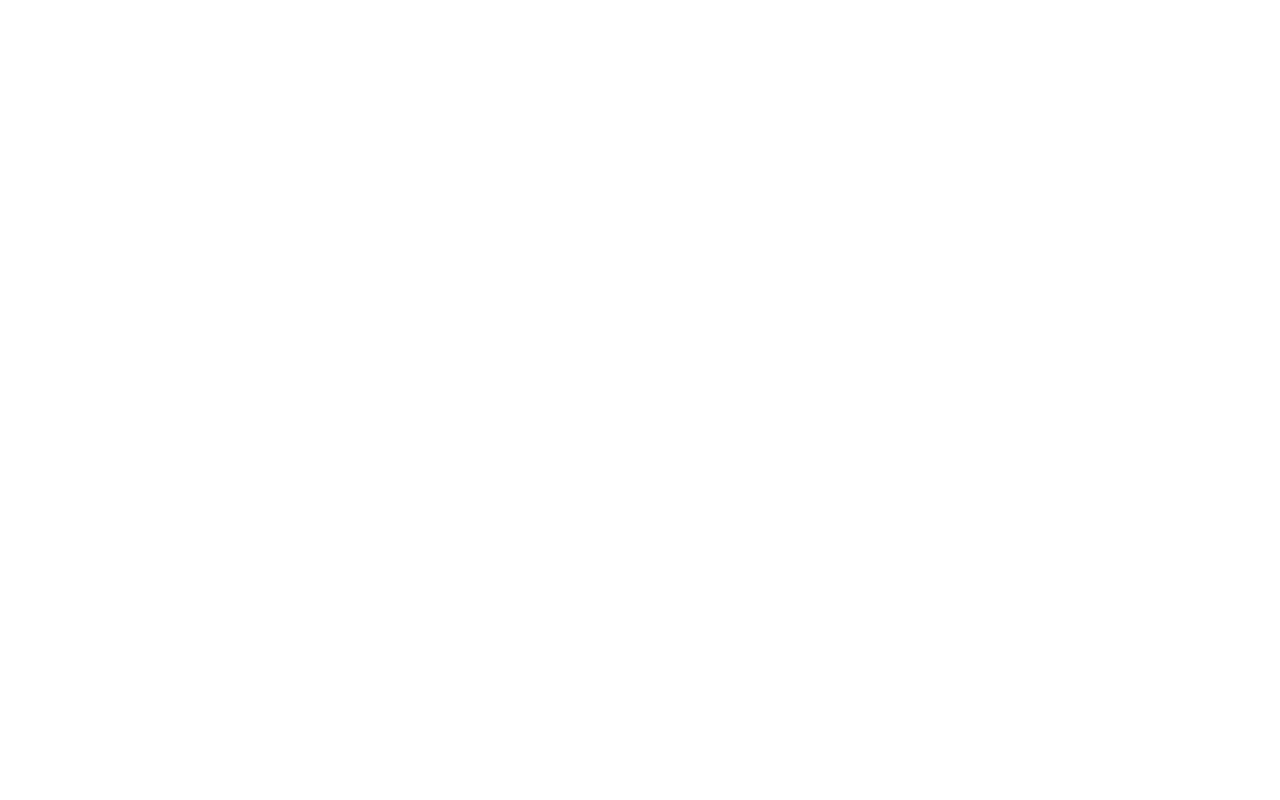
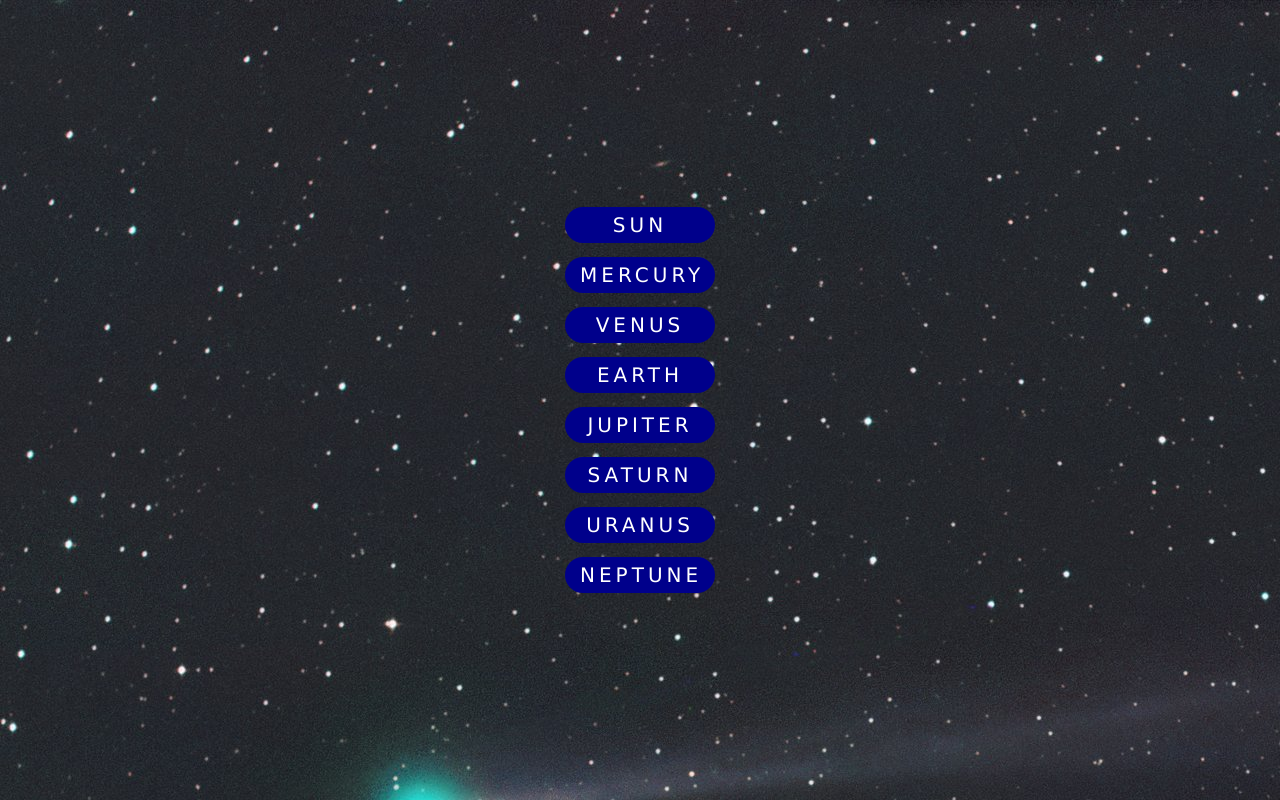
Before and after one commit to Ibra-him-elgharras/Template-2, a plain HTML site: page index.html in a window 1280 px wide. Drawn offline with Linux system fonts and the light colour scheme.

Commit message:
finished

```diff
--- a/CSS/style.css
+++ b/CSS/style.css
@@ -0,0 +1,96 @@
+*{
+    margin: 0;
+    padding: 0;
+}
+
+body{
+    background: linear-gradient(#01012e, #240019);
+    height: 100vh;
+    font-family: Verdana, Geneva, Tahoma, sans-serif;
+}
+
+section{
+    background: url(/image/f4isl8gwiaaqki3.jpg);
+    height: 100vh;
+    display: flex;
+    justify-content: center;
+    align-items: center;
+}
+
+ul{
+    text-align: center;
+}
+
+ul:hover li a{
+    background: red;
+    opacity: 0;
+}
+
+ul li{
+    list-style: none;
+    margin: 14px 0;
+}
+
+ul li a{
+    color: white;
+    text-decoration: none;
+    text-transform: uppercase;
+    font-size: 20px;
+    letter-spacing: 4px;
+    font-weight: 500;
+    background: darkblue;
+    padding: 6px 15px;
+    border-radius: 20px;
+    display: inline-block;
+    width: 120px;
+    transition: 0.5s;
+    position: relative;
+    z-index: 10;
+}
+
+ul li a:hover{
+    transform: scale(1.4);
+    background: darkmagenta;
+    opacity: 1;
+}
+
+ul li::after{
+    content: attr(data-text);
+    color: white;
+    position: absolute;
+    left: 50%;
+    top: 50%;
+    transform: translate(-50%,-50%);
+    font-size: 80px;
+    font-weight: 900;
+    text-transform: uppercase;
+    opacity: 0;
+    letter-spacing: 50px;
+    pointer-events: none;
+    transition: 0.5s;
+}
+
+ul li:hover:after{
+    opacity: 0.5;
+    letter-spacing: 5px;
+}
+
+ul li::before{
+    content: '';
+    width: 180px;
+    height: 80px;
+    background: white;
+    position: absolute;
+    left: 50%;
+    top: 50%;
+    transform: translate(-50%,-50%);
+    border-radius: 50%;
+    box-shadow: 0 0 80px red;
+    opacity: 0;
+    transition: 0.5s;
+}
+
+ul li:hover::before{
+    opacity: 0.5;
+    width: 80px;
+}
--- a/index.html
+++ b/index.html
@@ -8,5 +8,19 @@
 </head>
 <body>
 
+
+    <section>
+        <ul>
+            <li data-text="sun"><a href="#">sun</a></li>
+            <li data-text="mercury"><a href="#">mercury</a></li>
+            <li data-text="venus"><a href="#">venus</a></li>
+            <li data-text="earth"><a href="#">earth</a></li>
+            <li data-text="jupiter"><a href="#">jupiter</a></li>
+            <li data-text="saturn"><a href="#">saturn</a></li>
+            <li data-text="uranus"><a href="#">uranus</a></li>
+            <li data-text="neptune"><a href="#">neptune</a></li>
+
+        </ul>
+    </section>
 </body>
 </html>
```
Also changed, not shown: image/f4isl8gwiaaqki3.jpg (added).
